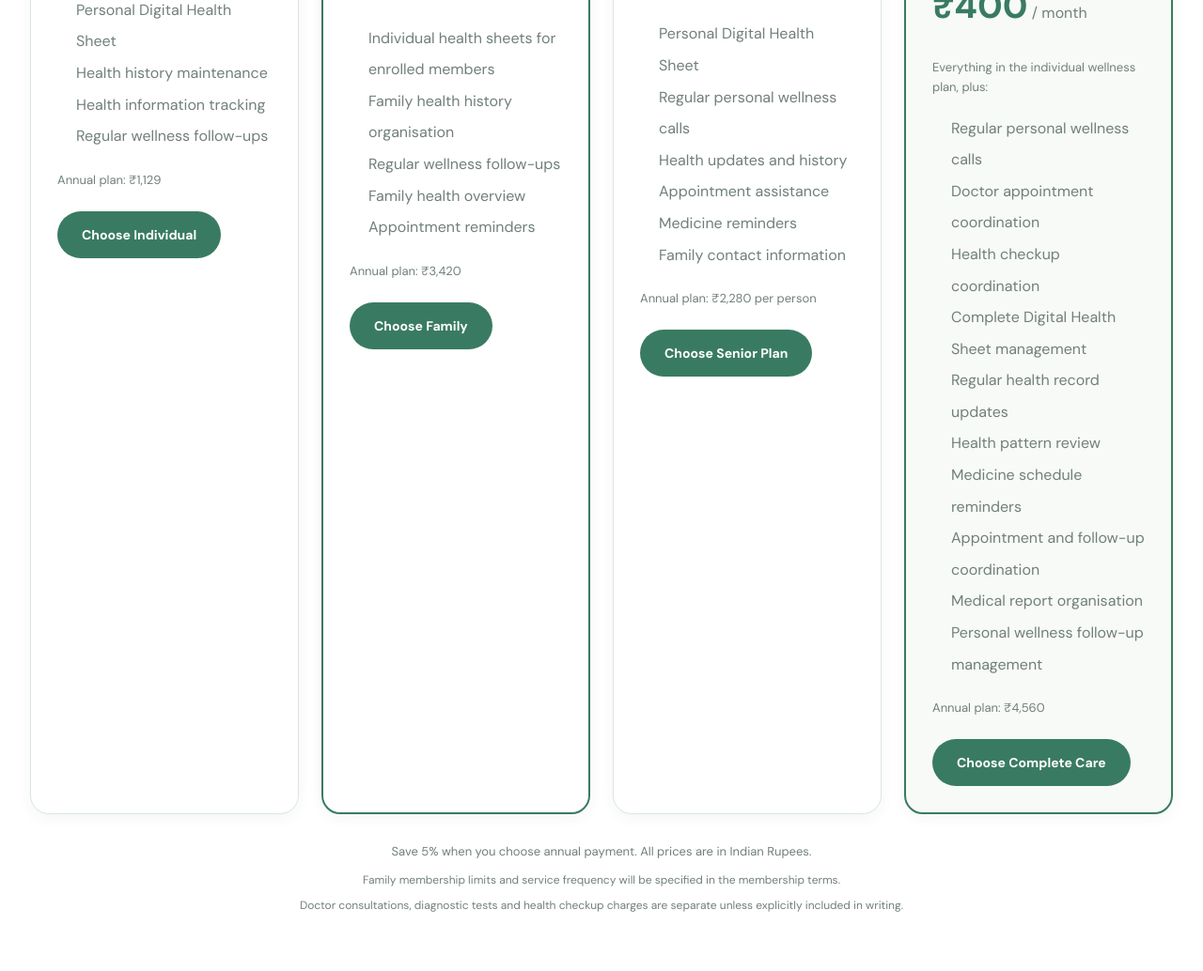
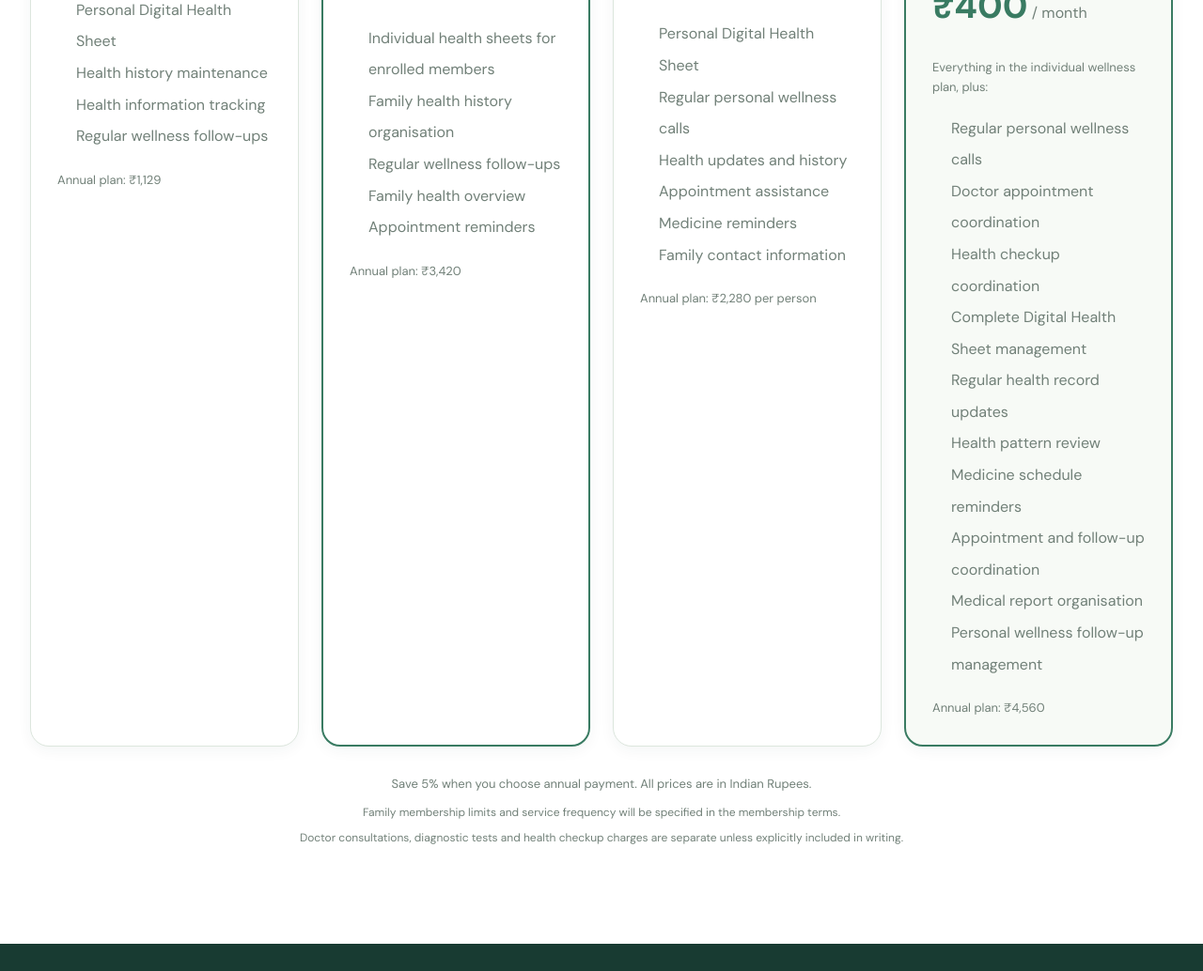
Before and after one commit to Abhishekmadkam/Tomorrow, a website: page index.html in a window 1280 px wide. Shown: the part 7996-9030 px from the top of the page at 94% size. Drawn offline with Linux system fonts and the light colour scheme; a web font is replaced by a local one.

Commit message:
Update index.html

```diff
--- a/index.html
+++ b/index.html
@@ -603,11 +603,6 @@
                         Annual plan: ₹1,129
                     </p>
 
-                    <a href="#contact"
-                       class="btn btn-primary"
-                       style="margin-top: 22px;">
-                        Choose Individual
-                    </a>
 
                 </article>
 
@@ -642,11 +637,7 @@
                         Annual plan: ₹3,420
                     </p>
 
-                    <a href="#contact"
-                       class="btn btn-primary"
-                       style="margin-top: 22px;">
-                        Choose Family
-                    </a>
+
 
                 </article>
 
@@ -682,11 +673,7 @@
                         Annual plan: ₹2,280 per person
                     </p>
 
-                    <a href="#contact"
-                       class="btn btn-primary"
-                       style="margin-top: 22px;">
-                        Choose Senior Plan
-                    </a>
+
 
                 </article>
 
@@ -731,11 +718,7 @@
                         Annual plan: ₹4,560
                     </p>
 
-                    <a href="#contact"
-                       class="btn btn-primary"
-                       style="margin-top: 22px;">
-                        Choose Complete Care
-                    </a>
+
 
                 </article>
 
```
